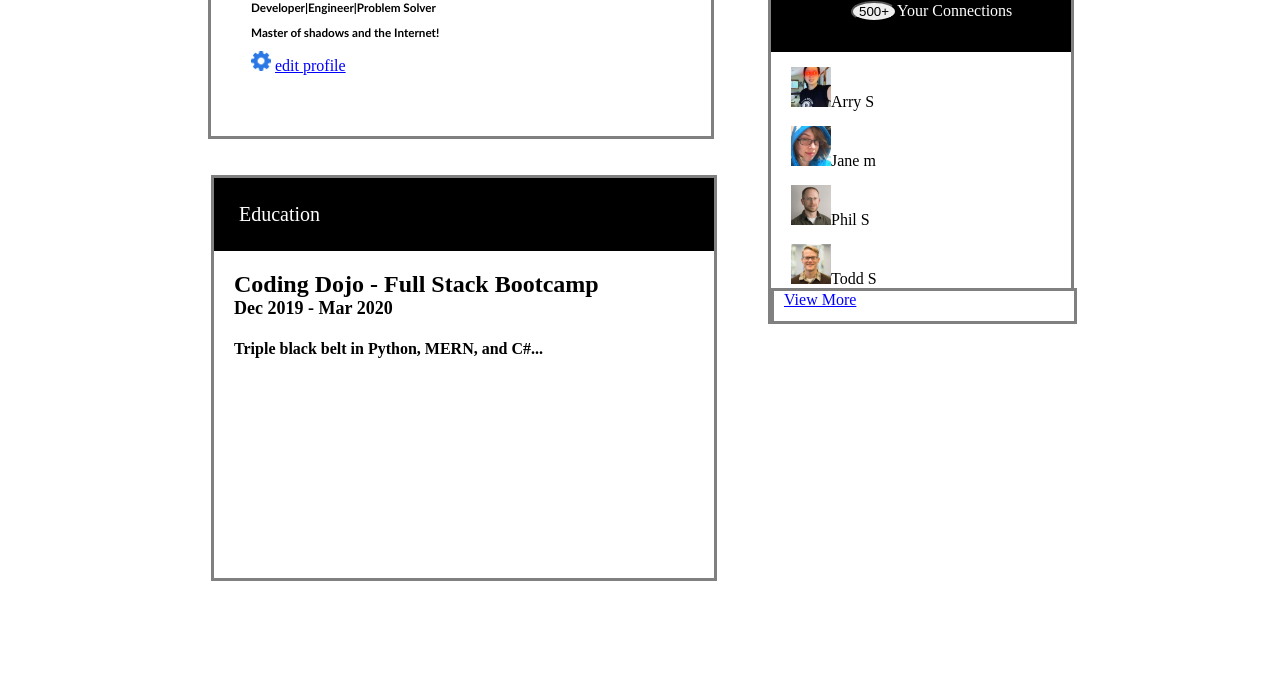
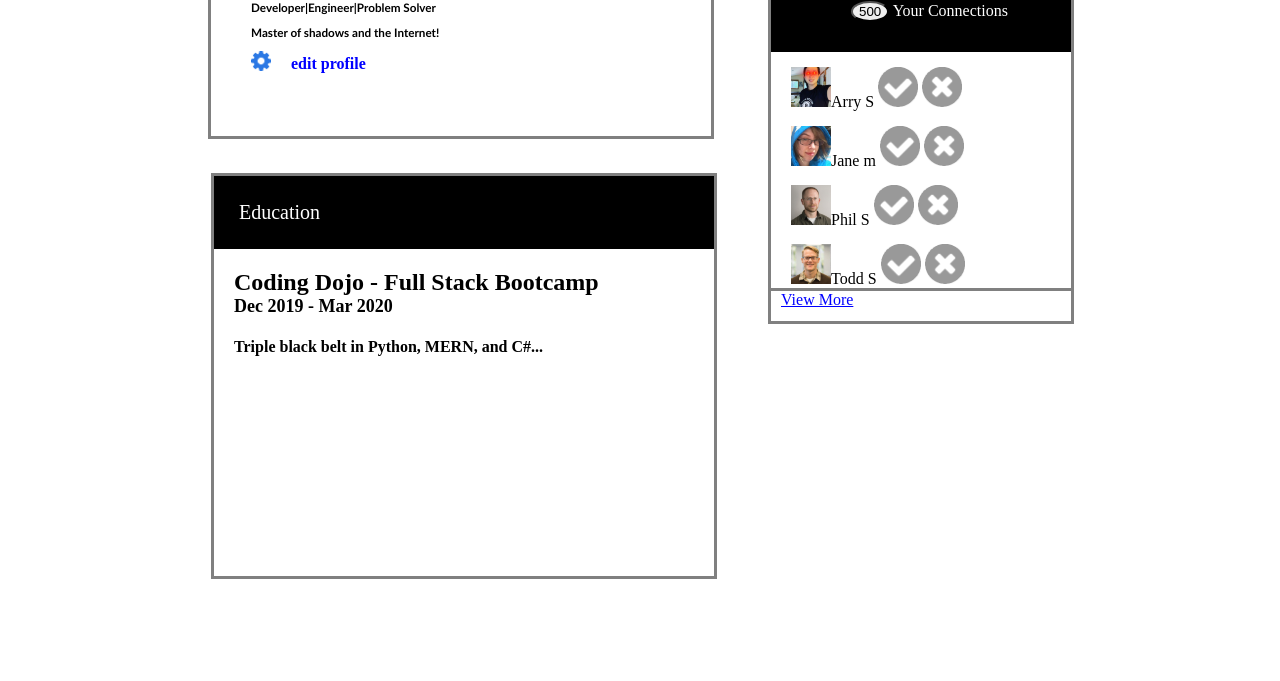
Before and after one commit to kquac00/Profilepage, a plain HTML site: page index.html in a window 1280 px wide. Shown: the part 418-1099 px from the top of the page. Drawn offline with Linux system fonts and the light colour scheme.

Commit message:
initial commit

```diff
--- a/index.html
+++ b/index.html
@@ -32,9 +32,9 @@
                     <h3>Developer|Engineer|Problem Solver</h3>
                     <h3>Master of shadows and the Internet!</h3>
                 </div>
-                <img class="gear" src="./icons/gear.png">
-                <a class="edit" href="https://github.com/kquac00" target="_blank">edit profile
-                </a>
+                <img class="gear" src="./icons/gear.png" alt="gearicon">
+                <p class="editProfile" onclick="changeProfileName(this)">edit profile</p>
+
                 <div class="educationcard">
                     <div class="educationcard2">Education
                     </div>
@@ -51,39 +51,48 @@
                     <button class="count">2
                     </button>Connection Requests
                 </div>
-                <div>
+                <div id="connectionRequestOne">
                     <img class="pic1" src="./images/alayne-s.jpg">Elayne S
                     <img class="pic2" src="./icons/accept-circle.png">
-                    <img class="pic2" src="./icons/close-circle.png">
+                    <img class="pic3" onclick="removePicture(this)" src="./icons/close-circle.png">
                 </div>
                 <div class="line2">
                     <img class="pic1" src="./images/anne-s.jpg">Anne S
                     <img class="pic2" src="./icons/accept-circle.png">
-                    <img class="pic2" src="./icons/close-circle.png">
+                    <img class="pic3" onclick="removePicture(this)" src="./icons/close-circle.png">
                 </div>
             </div>
             <div class="yourconnection">
                 <div class="yourconnection2">
-                    <button class="count">500+
-                    </button>Your Connections
+                    <button class="count1">500
+                    </button>
+                    Your Connections
                 </div>
                     <div>
                         <img class="picfontsz" src="./images/arry-s.jpg">Arry S
+                        <img class="pic2" onclick="addToYourConnections(this)" src="./icons/accept-circle.png">
+                        <img class="pic3" onclick="removePicture(this)" src="./icons/close-circle.png">
                     </div>
                     <div>
                         <img class="picfontsz" src="./images/jane-m.jpg">Jane m
+                        <img class="pic2" onclick="addToYourConnections(this)" src="./icons/accept-circle.png">
+                        <img class="pic3" onclick="removePicture(this)" src="./icons/close-circle.png">
                     </div>
                     <div>
                         <img class="picfontsz" src="./images/phil-s.jpg">Phil S
+                        <img class="pic2" onclick="addToYourConnections(this)" src="./icons/accept-circle.png">
+                    <img class="pic3" onclick="removePicture(this)" src="./icons/close-circle.png">
                     </div>
                     <div>
                         <img class="picfontsz" src="./images/todd-s.jpg">Todd S
+                        <img class="pic2" onclick="addToYourConnections(this)" src="./icons/accept-circle.png">
+                    <img class="pic3" onclick="removePicture(this)" src="./icons/close-circle.png">
                     </div>
                 <div class="viewmore">
                     <a class="viewfont" href="https://login.codingdojo.com/m/201/7504/53213">View More</a>
                 </div>
             </div>
         </div>
+    <script src="/script.js"></script>
 </body>
-
 </html>
--- /dev/null
+++ b/script.js
@@ -0,0 +1,15 @@
+function changeProfileName( element ){
+    var h2 = document.querySelector("#fullname");
+    h2.innerText = "Michael Jordan";
+}
+function removePicture(element){
+    element.parentElement.remove();
+    var minusCurrentNum = document.querySelector(".count").innerText;
+    var total1 = Number(minusCurrentNum) - 1;
+    document.querySelector(".count").innerText=total1;
+}
+function addToYourConnections( element ){
+    var yourCurrentNum = document.querySelector(".count1").innerText;
+    var total = Number(yourCurrentNum) + 1;
+    document.querySelector(".count1").innerText=total;
+}
--- a/style.css
+++ b/style.css
@@ -1,13 +1,12 @@
 .nav {
     background-color: black;
     display: flex;
-    justify-content: flex-end;
+
 
 }
 .nav-title {
     font-family: Arial, Helvetica, sans-serif;
     color: white;
-    flex: 1;
     margin-left: 200px;
 
 }
@@ -81,11 +80,15 @@
     font-size: 10px;
 }
 .gear {
+
     height: 20px;
     margin-left: 40px;
 }
-.edit {
+.editProfile{
     color:blue;
+    margin-left: 80px;
+    margin-top: -20px;
+    font-weight: bold;
 }
 /* -----------bottom leftpanel----------*/
 
@@ -147,6 +150,10 @@
     border-radius: 50%;
     margin-left: 50px;
 }
+.count1 {
+    border-radius: 50%;
+    margin-left: 50px;
+}
 .pic1 {
     height: 40px;
     margin-left: 20px;
@@ -154,6 +161,9 @@
 
 }
 .pic2 {
+    height: 40px;
+}
+.pic3 {
     height: 40px;
 }
 .yourconnection {
@@ -176,6 +186,7 @@
     width: 300px;
     height: 30px;
     margin-bottom: 20px;
+    margin-left: -3px;
 
 }
 .listpicture {
```
